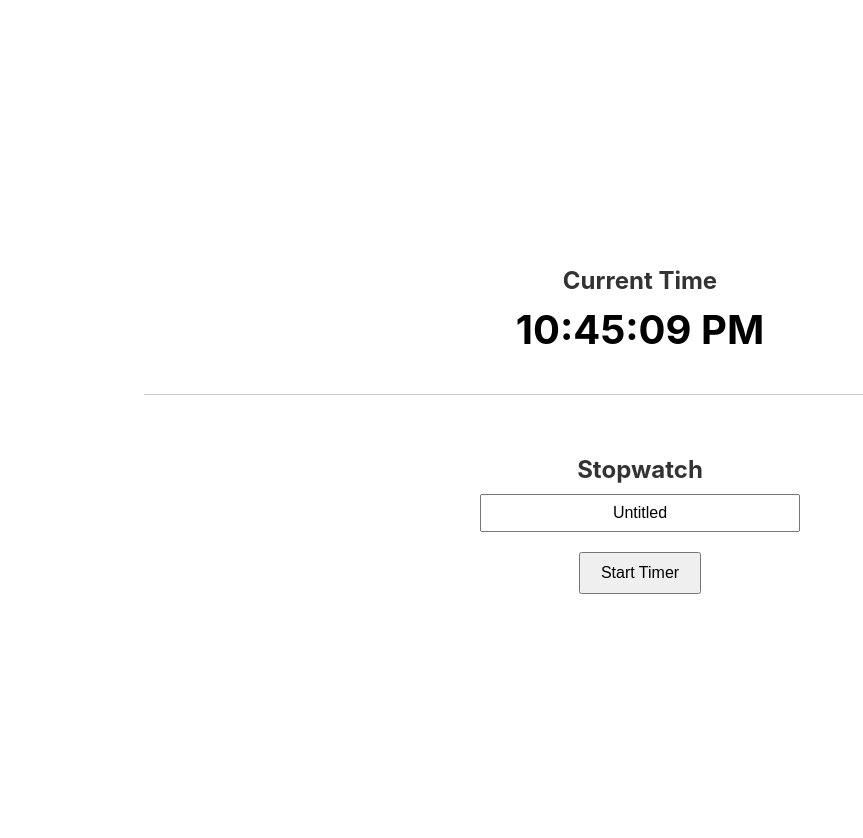
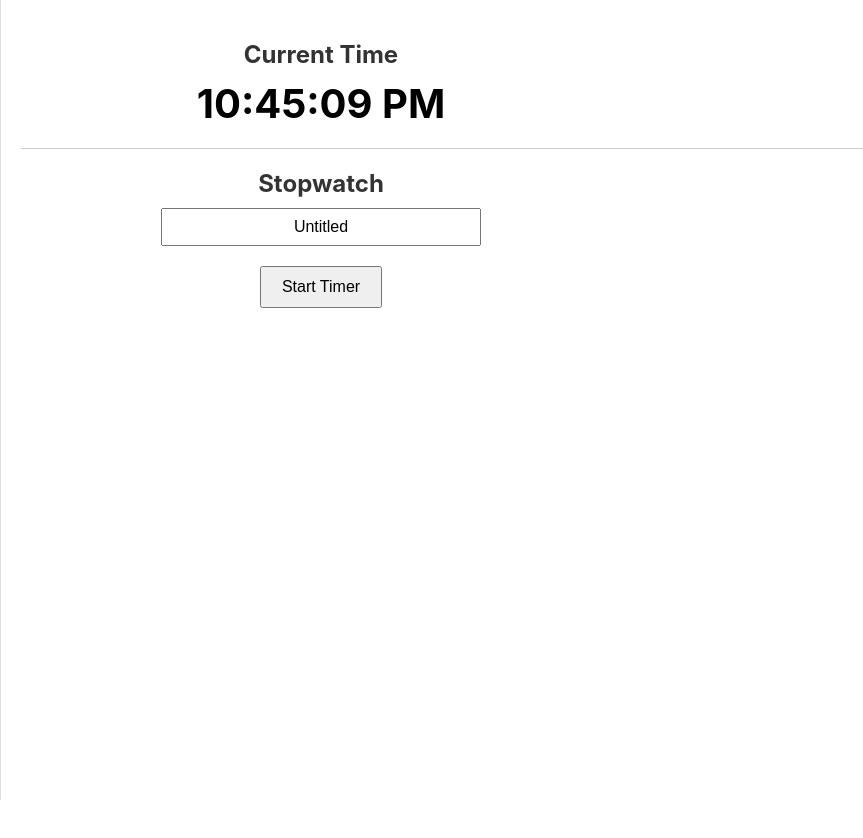
Before and after one commit to charleslien/timer, a React (Create React App) app: page / in a window 1280 px wide. Shown: the whole page, without its empty margins (0-863 px from the left). After the commit the page ends 800 px from the top, so only its background shows below. Built offline with nearby package versions, Linux system fonts and the light colour scheme.

Commit message:
Implement collapsible sidebar for saved intervals
- Added sidebar toggle functionality
- Preserved existing timer saving and display logic
- Added smooth transition effects for sidebar

```diff
--- a/src/App.css
+++ b/src/App.css
@@ -1,11 +1,41 @@
 .App {
   display: flex;
-  flex-direction: column;
-  justify-content: center;
-  align-items: center;
   min-height: 100vh;
   background-color: white;
+}
+
+.sidebar {
+  width: 0;
+  background-color: #f4f4f4;
+  transition: width 0.3s ease;
+  overflow-x: hidden;
+  position: relative;
+  border-right: 1px solid #e0e0e0;
+}
+
+.sidebar.open {
+  width: 350px;
+}
+
+.sidebar-toggle {
+  position: absolute;
+  top: 20px;
+  right: -40px;
+  background-color: #f4f4f4;
+  border: 1px solid #e0e0e0;
+  padding: 10px;
+  cursor: pointer;
+  z-index: 10;
+}
+
+.main-content {
+  flex-grow: 1;
   padding: 20px;
+  transition: margin-left 0.3s ease;
+}
+
+.main-content.sidebar-open {
+  margin-left: -350px;
 }
 
 .clock, .stopwatch, .saved-timers {
@@ -68,6 +98,9 @@
 
 .saved-timers {
   text-align: left;
+  padding: 20px;
+  max-height: 100vh;
+  overflow-y: auto;
 }
 
 .timer-group {
--- a/src/App.tsx
+++ b/src/App.tsx
@@ -35,6 +35,7 @@ function App() {
   const [currentTime, setCurrentTime] = useState(new Date());
   const [activeTimer, setActiveTimer] = useState<Timer | null>(null);
   const [timerTag, setTimerTag] = useState<string>('Untitled');
+  const [isSidebarOpen, setIsSidebarOpen] = useState(false);
 
   // Use lazy initialization to load saved timers from localStorage once on mount
   const [savedTimers, setSavedTimers] = useState<SavedTimer[]>(() => {
@@ -139,6 +140,10 @@ function App() {
     }
   };
 
+  const toggleSidebar = () => {
+    setIsSidebarOpen(!isSidebarOpen);
+  };
+
   // Group saved timers by tag
   const groupedTimers: Record<string, SavedTimer[]> = {};
   savedTimers.forEach(timer => {
@@ -155,6 +160,37 @@ function App() {
 
   return (
     <div className="App">
+      <div className={`sidebar ${isSidebarOpen ? 'open' : ''}`}>
+        <button className="sidebar-toggle" onClick={toggleSidebar}>
+          {isSidebarOpen ? '→' : '←'}
+        </button>
+        {Object.keys(groupedTimers).length > 0 && (
+          <div className="saved-timers">
+            <h2>Saved Intervals</h2>
+
+            {Object.entries(groupedTimers).map(([tag, timers]) => (
+              <div key={tag} className="timer-group">
+                <h3>{tag}</h3>
+                <ul>
+                  {timers.map((timer) => (
+                    <li key={timer.id} className="saved-timer-item">
+                      <div className="saved-timer-time">{formatTime(timer.elapsed)}</div>
+                      <div className="saved-timer-info">
+                        Started: {formatDate(timer.startTS)}
+                      </div>
+                      <div className="saved-timer-info">
+                        Ended: {formatDate(timer.endTS)}
+                      </div>
+                    </li>
+                  ))}
+                </ul>
+              </div>
+            ))}
+          </div>
+        )}
+      </div>
+
+      <div className={`main-content ${isSidebarOpen ? 'sidebar-open' : ''}`}>
         <div className="clock">
           <h2>Current Time</h2>
           <div className="time-display">
@@ -208,35 +244,7 @@ function App() {
             </>
           )}
         </div>
-
-      {Object.keys(groupedTimers).length > 0 && (
-        <div className="divider"></div>
-      )}
-
-      {Object.keys(groupedTimers).length > 0 && (
-        <div className="saved-timers">
-          <h2>Saved Intervals</h2>
-
-          {Object.entries(groupedTimers).map(([tag, timers]) => (
-            <div key={tag} className="timer-group">
-              <h3>{tag}</h3>
-              <ul>
-                {timers.map((timer) => (
-                  <li key={timer.id} className="saved-timer-item">
-                    <div className="saved-timer-time">{formatTime(timer.elapsed)}</div>
-                    <div className="saved-timer-info">
-                      Started: {formatDate(timer.startTS)}
       </div>
-                    <div className="saved-timer-info">
-                      Ended: {formatDate(timer.endTS)}
-                    </div>
-                  </li>
-                ))}
-              </ul>
-            </div>
-          ))}
-        </div>
-      )}
     </div>
   );
 }
```
Lines whose indentation alone changed are shown as unchanged.
